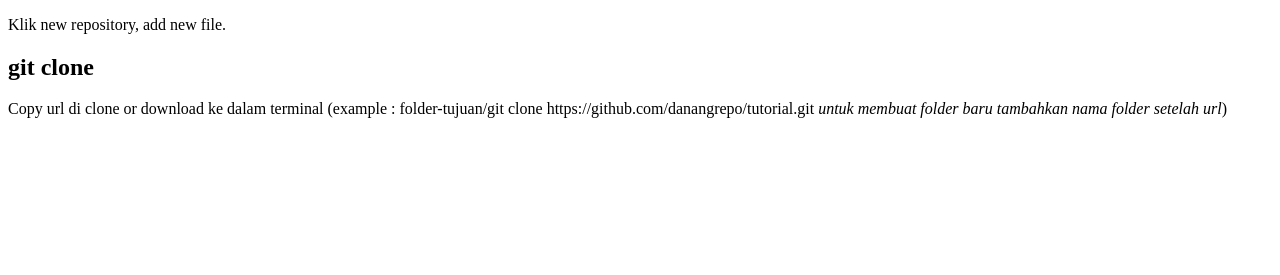
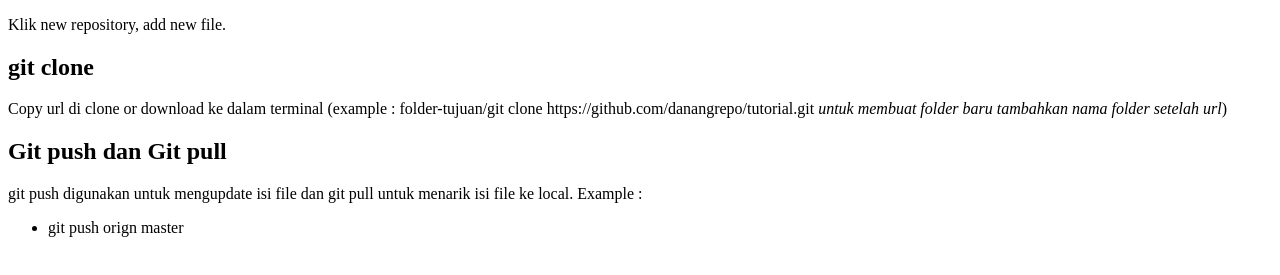
Before and after one commit to danangrepo/tutorial, a plain HTML site: page index.html in a window 1280 px wide. Shown: the part 105-380 px from the top of the page. Drawn offline with Linux system fonts and the light colour scheme.

Commit message:
tambah git push dan git pull

```diff
--- a/index.html
+++ b/index.html
@@ -14,5 +14,12 @@
         <p>
             Copy url di clone or download ke dalam terminal (example : folder-tujuan/git clone https://github.com/danangrepo/tutorial.git <i>untuk membuat folder baru tambahkan nama folder setelah url</i>)
         </p>
+        <h2>Git push dan Git pull</h2>
+        <p>
+            git push digunakan untuk mengupdate isi file dan git pull untuk menarik isi file ke local. Example :
+            <ul>
+                <li>git push orign master</li>
+            </ul>
+        </p>
     </body>
 </html>
```
